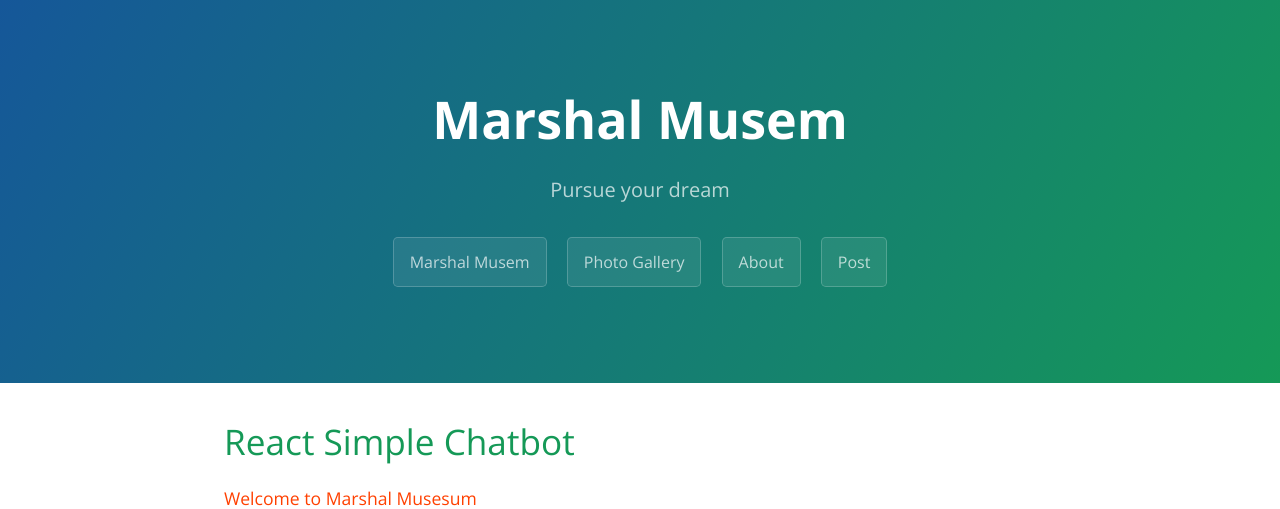
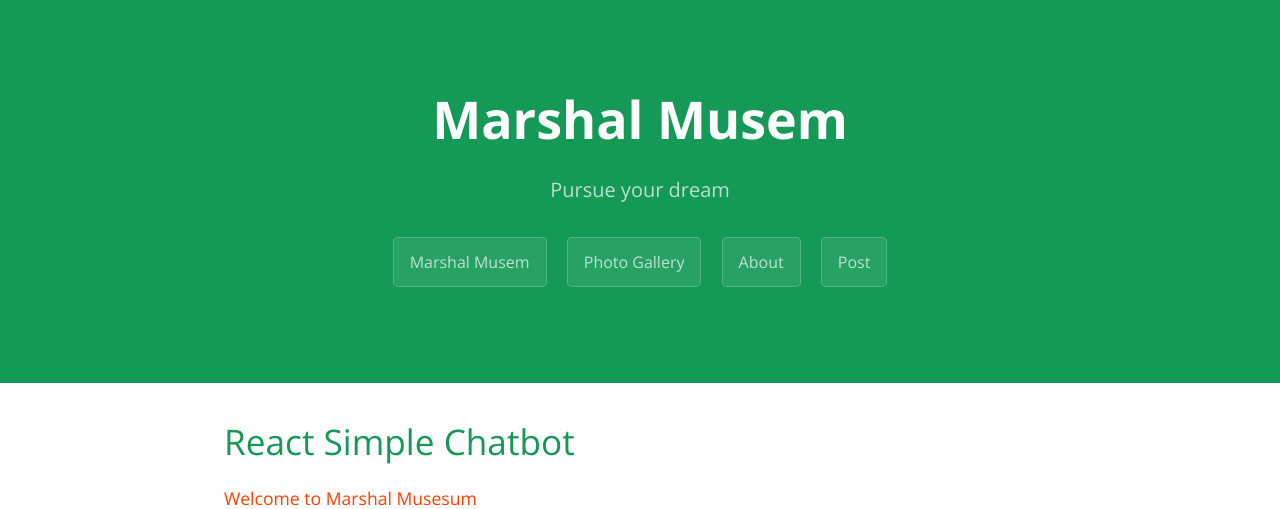
Before and after one commit to whiteeemh/whiteeemh.github.io, a Jekyll site: the page built from index.md, in a window 1280 px wide. Shown: the top 509 px of the page. Built offline with Jekyll 4.4.1, drawn with Linux system fonts in a browser that asks for light colours; grey boxes are pictures that could not be loaded.

Commit message:
Update variables.scss

```diff
--- a/_sass/variables.scss
+++ b/_sass/variables.scss
@@ -5,7 +5,7 @@ $medium-breakpoint: 42em !default;
 // Headers
 $header-heading-color: #fff !default;
 $header-bg-color: #159957 !default;
-$header-bg-color-secondary: #155799 !default;
+$header-bg-color-secondary: #ff400 !default;
 
 // Text
 $section-headings-color: #159957 !default;
```
